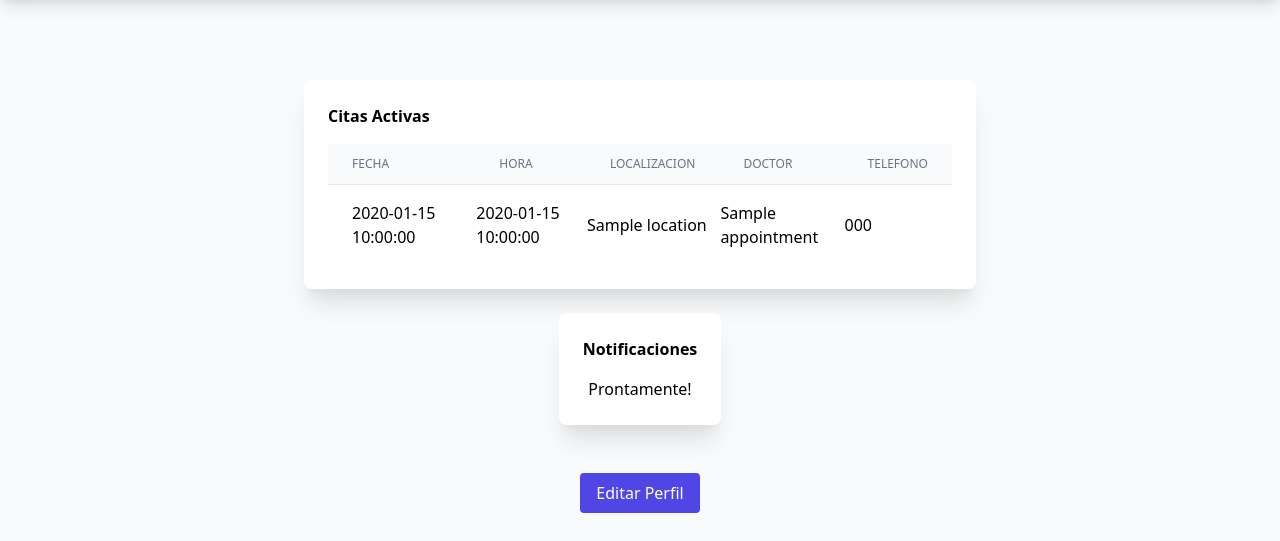
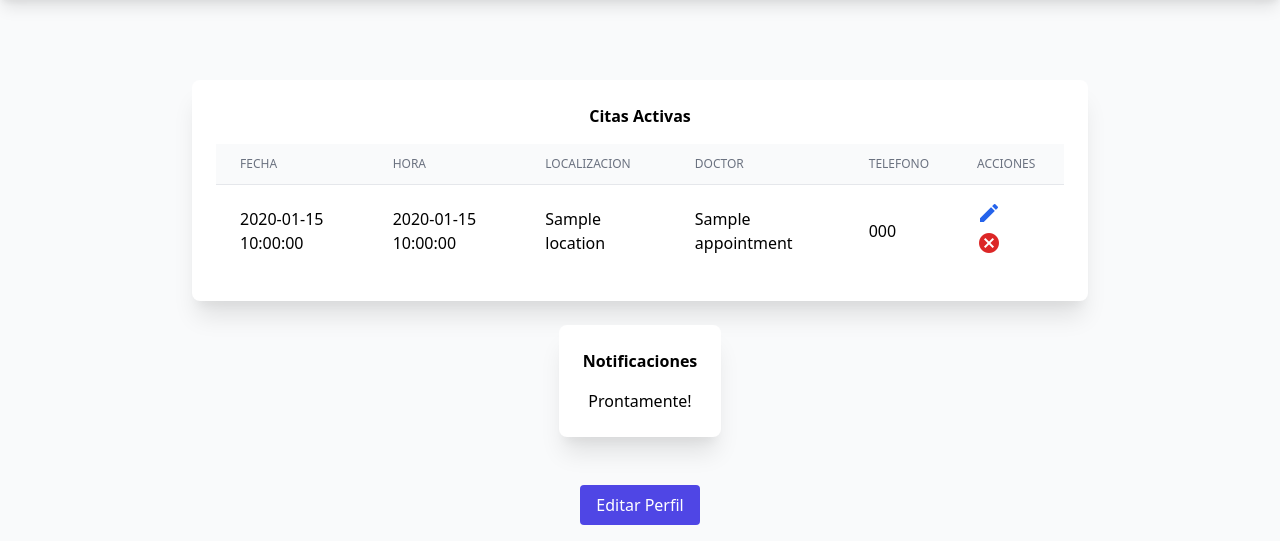
Before and after one commit to victorandresvega/MedEasy, a Flask app: template templates/patient.html in a window 1280 px wide. Shown: the part 88-629 px from the top of the page. Run offline with Flask 3, Linux system fonts and the light colour scheme; the template is opened without the code that fills it: most values are stand-ins (such as "Sample title", 1, 10 or a date in 2020); some libraries are stand-ins or nearby versions; some web fonts are replaced.

Commit message:
[Feature] Appointment Cancelling
- Patients can now cancel their appointment
- [Bug Fix] Page reload after creating appointment.

```diff
--- a/app.py
+++ b/app.py
@@ -569,3 +569,12 @@ def create_appointment():
 
     mongo.db.appointments.insert_one(appointment)
     return jsonify({"success": True, "message": "Su cita fue procesada exitosamente!"})
+
+@app.route('/cancel_appointment/<appointment_id>', methods=['POST'])
+def cancel_appointment(appointment_id):
+    result = mongo.db.appointments.delete_one({"_id": ObjectId(appointment_id)})
+
+    if result.deleted_count > 0:
+        return jsonify({"success": True, "message": "Cita cancelada exitosamente."})
+    else:
+        return jsonify({"success": False, "message": "No se pudo cancelar la cita."})
--- a/templates/patient.html
+++ b/templates/patient.html
@@ -83,29 +83,40 @@
     </div> -->
 
     <!-- Appointments table -->
-    <div class="bg-white p-6 rounded-lg shadow-xl max-w-2xl w-full">
-        <h3 class="font-semibold mb-4" text-center>Citas Activas</h3>
+    <div class="bg-white p-6 rounded-lg shadow-xl max-w-4xl w-full"> <!-- Changed max-width from max-w-2xl to max-w-4xl -->
+        <h3 class="font-semibold mb-4 text-center">Citas Activas</h3>
         {% if appointments|length == 0 %}
-          <p>No tiene citas pendientes.</p>
+            <p style="text-center">No tiene citas pendientes.</p>
         {% else %}
         <table class="min-w-full divide-y divide-gray-200">
           <thead class="bg-gray-50">
               <tr>
-                    <th class="px-6 py-3 text-left text-xs font-medium text-gray-500 uppercase">Fecha</th>
-                    <th class="px-6 py-3 text-left text-xs font-medium text-gray-500 uppercase">Hora</th>
-                    <th class="px-6 py-3 text-left text-xs font-medium text-gray-500 uppercase">Localizacion</th>
-                    <th class="px-6 py-3 text-left text-xs font-medium text-gray-500 uppercase">Doctor</th>
-                    <th class="px-6 py-3 text-left text-xs font-medium text-gray-500 uppercase">Telefono</th>
+                  <th class="px-6 py-3 text-left text-xs font-medium text-gray-500 uppercase align-middle">Fecha</th> <!-- Updated padding and added align-middle -->
+                  <th class="px-6 py-3 text-left text-xs font-medium text-gray-500 uppercase align-middle">Hora</th> <!-- Updated padding and added align-middle -->
+                  <th class="px-6 py-3 text-left text-xs font-medium text-gray-500 uppercase align-middle">Localizacion</th> <!-- Updated padding and added align-middle -->
+                  <th class="px-6 py-3 text-left text-xs font-medium text-gray-500 uppercase align-middle">Doctor</th>
+                  <th class="px-6 py-3 text-left text-xs font-medium text-gray-500 uppercase align-middle">Telefono</th>
+                  <th class="px-6 py-3 text-left text-xs font-medium text-gray-500 uppercase align-middle">Acciones</th>
               </tr>
           </thead>
           <tbody class="bg-white divide-y divide-gray-200">
               {% for appointment in appointments %}
               <tr>
-                    <td class="px-6 py-4">{{ appointment.date }}</td>
-                    <td>{{ appointment.time }}</td>
-                    <td>{{ appointment.location }}</td>
-                    <td>{{ appointment.doctor_name }}</td>
-                    <td>{{ appointment.phone }}</td>
+                  <td class="px-6 py-4 align-middle">{{ appointment.date }}</td> <!-- Added align-middle -->
+                  <td class="px-6 py-4 align-middle">{{ appointment.time }}</td> <!-- Added align-middle -->
+                  <td class="px-6 py-4 align-middle">{{ appointment.location }}</td> <!-- Added align-middle -->
+                  <td class="px-6 py-4 align-middle">{{ appointment.doctor_name }}</td>
+                  <td class="px-6 py-4 align-middle">{{ appointment.phone }}</td>
+                  <td class="px-6 py-4 align-middle">
+                      <span class="material-icons text-blue-600 cursor-pointer hover:text-blue-800 mr-4" title="Modify Appointment">edit</span>
+                      <span
+                          class="material-icons text-red-600 cursor-pointer hover:text-red-800"
+                          title="Cancel Appointment"
+                          onclick="confirmCancel('{{ appointment._id }}')"
+                      >
+                          cancel
+                      </span>
+                  </td>
               </tr>
               {% endfor %}
           </tbody>
@@ -139,5 +150,29 @@
         }
     }
 </script>
+
+<!--Appointment Cancel-->
+<script>
+    function confirmCancel(appointmentId) {
+        const initialConfirm = confirm("¿Está seguro de que desea cancelar esta cita?");
+        if (initialConfirm) {
+            const secondConfirm = confirm("Cancelar una cita significa que perderá el espacio. ¿Está seguro?");
+            if (secondConfirm) {
+                fetch(`/cancel_appointment/${appointmentId}`, {
+                    method: 'POST'
+                }).then(response => response.json())
+                  .then(data => {
+                      if (data.success) {
+                          alert(data.message);
+                          location.reload(); // Reload the page to reflect the changes
+                      } else {
+                          alert(data.message);
+                      }
+                  });
+            }
+        }
+    }
+</script>
+
 </body>
 </html>
--- a/templates/scheduling.html
+++ b/templates/scheduling.html
@@ -328,7 +328,7 @@
                                   selectedEvent.remove();
                                   selectedEvent = null;
                               }
-
+                              location.reload();
                               // Add the event to the calendar
                               calendar.addEvent({
                                   id: data.eventId,
@@ -337,8 +337,7 @@
                                   color: 'red',
                                   editable: false,
                                   selectable: false
-                              });
-
+                              })
                               alert(data.message);
                           } else {
                               alert(data.message);
```
Lines whose indentation alone changed are shown as unchanged.
